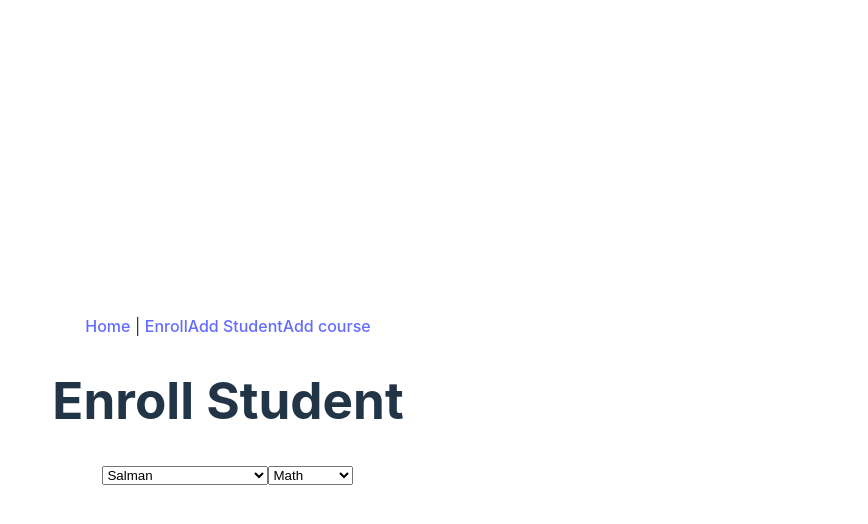
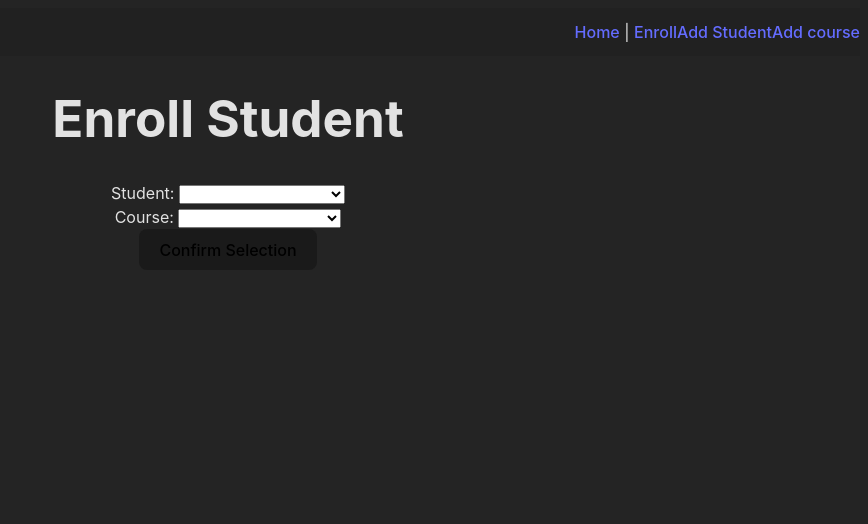
Before and after one commit to salmanbuali/vue-hackathon-frontend, a Vue app: page /enroll in a window 1280 px wide. Shown: the top 524 px of the page, without its empty margins (412-1280 px from the left). Built offline with nearby package versions, Linux system fonts and the light colour scheme.

Commit message:
axios stuff

```diff
--- a/src/App.vue
+++ b/src/App.vue
@@ -10,11 +10,11 @@ export default {
 </script>
 
 <template>
-
   <div id="app">
-    <NavBar />
+    <header>
+      <NavBar />
+    </header>
     <main>
-
       <!-- Router views go here -->
       <router-view header="Listings In Miami"></router-view>
     </main>
@@ -22,7 +22,7 @@ export default {
 </template>
 
 <style scoped>
-.logo {
+/* .logo {
   height: 6em;
   padding: 1.5em;
   will-change: filter;
@@ -33,5 +33,5 @@ export default {
 }
 .logo.vue:hover {
   filter: drop-shadow(0 0 2em #42b883aa);
-}
+} */
 </style>
--- a/src/pages/CreateCourse.vue
+++ b/src/pages/CreateCourse.vue
@@ -1,4 +1,5 @@
 <script>
+import axios from 'axios'
 export default {
   name: 'CreateCourse',
   data: () => ({
@@ -11,8 +12,10 @@ export default {
     },
     handleSubmit(e) {
       e.preventDefault()
-      this.name = ''
-      alert('Course Created')
+      const request = {
+        name: this.name
+      }
+      axios.post('http://localhost:3001/courses/create', request)
     }
   }
 }
--- a/src/pages/CreateStudent.vue
+++ b/src/pages/CreateStudent.vue
@@ -1,4 +1,5 @@
 <script>
+import axios from 'axios'
 export default {
   name: 'CreateStudent',
   data: () => ({
@@ -11,13 +12,11 @@ export default {
     },
     handleSubmit(e) {
       e.preventDefault()
-      this.name = ''
-      this.email = ''
       const request = {
         name: this.name,
         email: this.email
       }
-      // axios.post("",request)
+      axios.post('http://localhost:3001/students/create', request)
     }
   }
 }
--- a/src/pages/Enroll.vue
+++ b/src/pages/Enroll.vue
@@ -7,25 +7,42 @@ export default {
     grade: '',
     allStudents: [],
     allCourses: []
-  })
+  }),
+  methods: {
+    handleChange(e) {
+      this[e.target.name] = e.target.value
+    },
+    handleSubmit(e) {
+      e.preventDefault()
+      const request = {}
+      // axios.post("http://localhost:3001/students/create",request)
+    }
+  }
 }
 </script>
 
 <template>
   <div>
     <h1>Enroll Student</h1>
-    <form>
-      <select>
-        <option disabled value="">Please Select A Student</option>
+    <form v-on:Submit="handleSubmit">
+      <div>
+        <label>Student: </label>
+        <select v-model="studentName">
+          <option disabled>Please Select A Student</option>
           <option>Salman</option>
           <option>Nayef</option>
           <option>Hamad</option>
         </select>
-      <select>
-        <option disabled value=""></option>
+      </div>
+      <div>
+        <label>Course: </label>
+        <select v-model="courseName">
+          <option disabled>Please Select A Course</option>
           <option>Math</option>
           <option>Acrobatics</option>
         </select>
+      </div>
+      <button>Confirm Selection</button>
     </form>
   </div>
 </template>
--- a/src/router.js
+++ b/src/router.js
@@ -1,36 +1,36 @@
-import { createWebHistory, createRouter } from "vue-router"
+import { createWebHistory, createRouter } from 'vue-router'
 
-import HomePage from "./pages/HomePage.vue"
-import Enroll from "./pages/Enroll.vue"
-import CreateStudent from "./pages/CreateStudent.vue"
-import CreateCourse from "./pages/CreateCourse.vue"
+import HomePage from './pages/HomePage.vue'
+import Enroll from './pages/Enroll.vue'
+import CreateStudent from './pages/CreateStudent.vue'
+import CreateCourse from './pages/CreateCourse.vue'
 
 const routes = [
   {
-    path: "/",
+    path: '/',
     component: HomePage,
-    name: "HomePage",
+    name: 'HomePage'
   },
   {
-    path: "/enroll",
+    path: '/enroll',
     component: Enroll,
-    name: "enroll",
+    name: 'enroll'
   },
   {
-    path: "/CreateStudent",
+    path: '/CreateStudent',
     component: CreateStudent,
-    name: "AddStudent",
+    name: 'AddStudent'
   },
   {
-    path: "/CreateCourse",
+    path: '/CreateCourse',
     component: CreateCourse,
-    name: "addCourse",
-  },
+    name: 'addCourse'
+  }
 ]
 
 const router = createRouter({
   history: createWebHistory(),
-  routes,
+  routes
 })
 
 export default router
--- a/src/style.css
+++ b/src/style.css
@@ -22,12 +22,19 @@ a:hover {
   color: #535bf2;
 }
 
-body {
+/* body {
   margin: 0;
   display: flex;
   place-items: center;
   min-width: 320px;
   min-height: 100vh;
+} */
+header {
+  background-color: #212121;
+  display: flex;
+  justify-content: flex-end;
+  align-items: center;
+  height: 3em;
 }
 
 h1 {
@@ -54,26 +61,9 @@ button:focus-visible {
   outline: 4px auto -webkit-focus-ring-color;
 }
 
-.card {
-  padding: 2em;
-}
-
 #app {
   max-width: 1280px;
-  margin: 0 auto;
-  padding: 2rem;
+  /* margin: 0 auto; */
+  /* padding: 2rem; */
   text-align: center;
 }
-
-@media (prefers-color-scheme: light) {
-  :root {
-    color: #213547;
-    background-color: #ffffff;
-  }
-  a:hover {
-    color: #747bff;
-  }
-  button {
-    background-color: #f9f9f9;
-  }
-}
```
Lines whose indentation alone changed are shown as unchanged.
